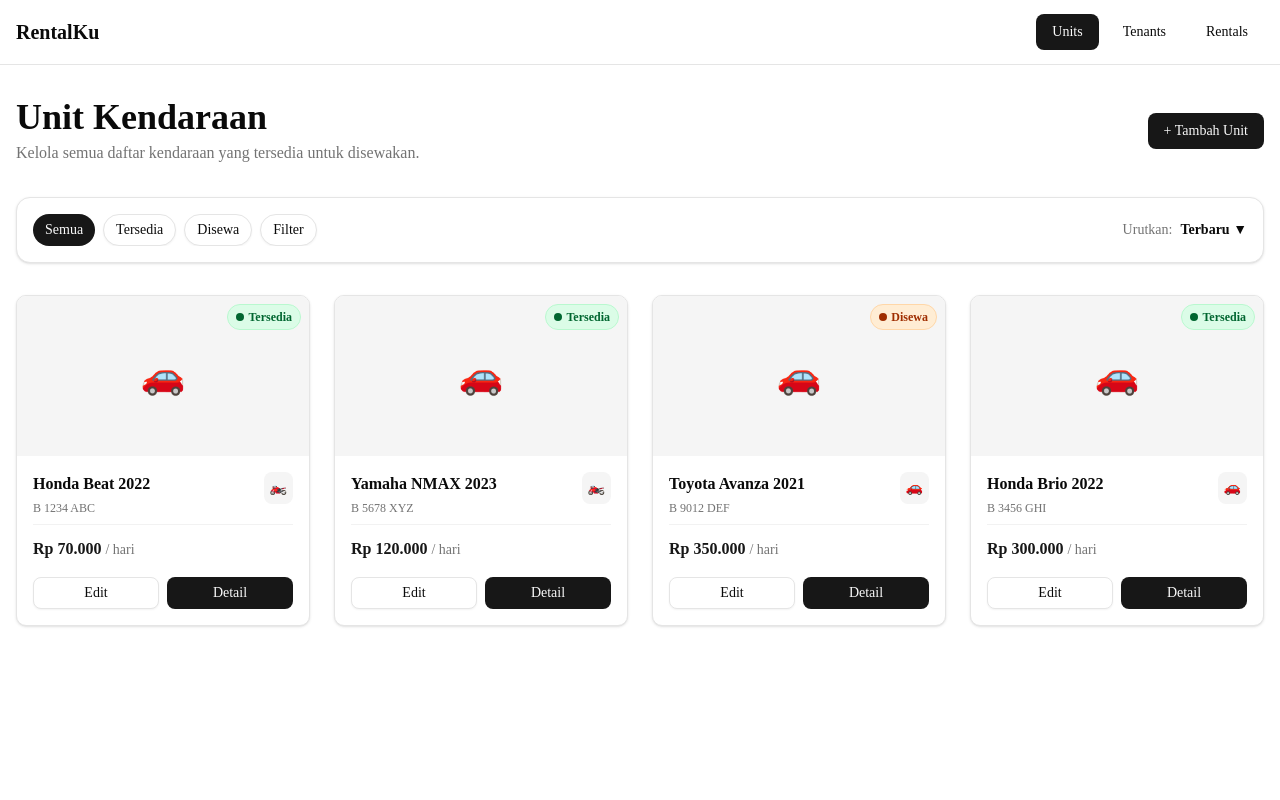
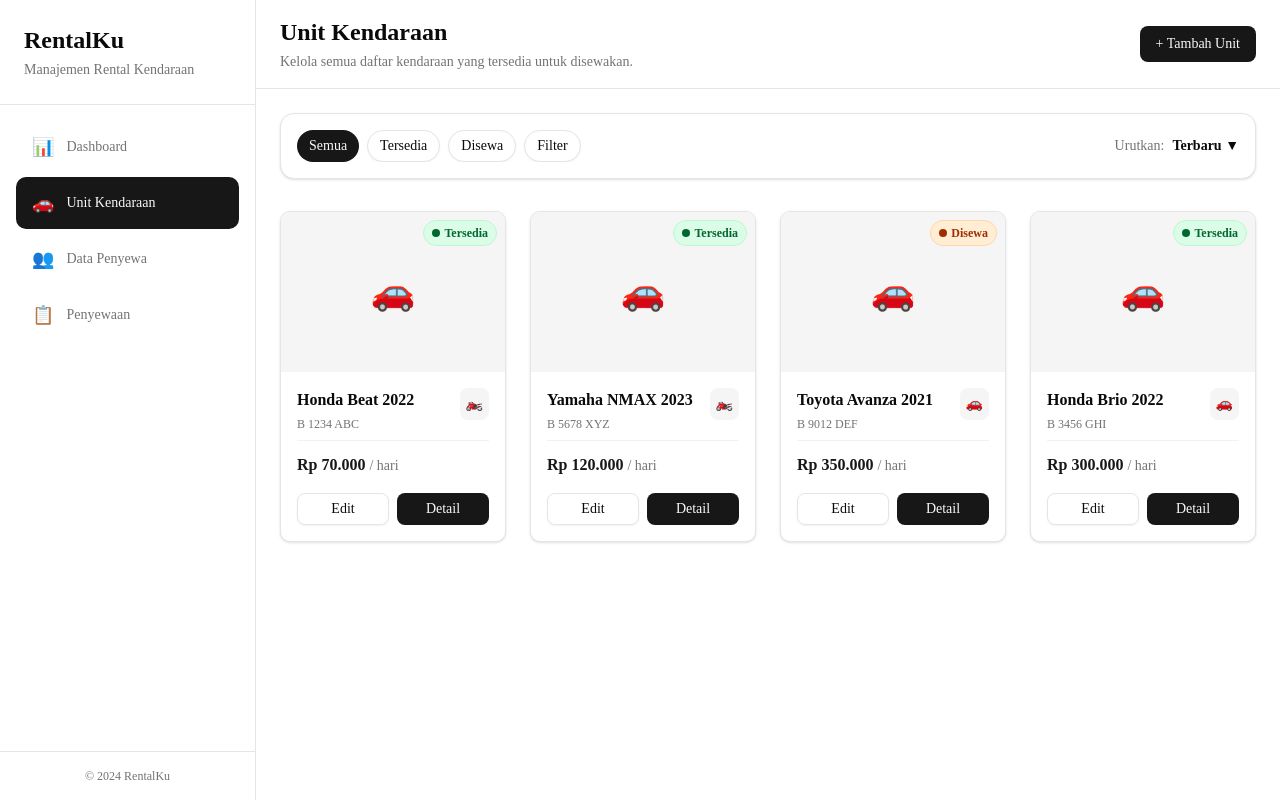
Before and after one commit to hfzfjr/RentalKu, a Next.js app: page /units in a window 1280 px wide. Built offline with nearby package versions, Linux system fonts and the light colour scheme.

Commit message:
ubah navbar menjadi sidebar

```diff
--- a/src/app/layout.tsx
+++ b/src/app/layout.tsx
@@ -1,7 +1,6 @@
 import type { Metadata } from "next";
 import { Geist, Geist_Mono } from "next/font/google";
 import "./globals.css";
-import { Navigation } from "@/components/navigation";
 
 const geistSans = Geist({
   variable: "--font-geist-sans",
@@ -28,8 +27,7 @@ export default function RootLayout({
       lang="en"
       className={`${geistSans.variable} ${geistMono.variable} h-full antialiased`}
     >
-      <body className="min-h-full flex flex-col">
-        <Navigation />
+      <body className="min-h-full">
         {children}
       </body>
     </html>
--- a/src/app/page.tsx
+++ b/src/app/page.tsx
@@ -1,4 +1,7 @@
+"use client";
+
 import { mockUnits, mockPenyewa } from "@/lib/mock-data";
+import { SidebarLayout } from "@/components/SidebarLayout";
 
 export default function DashboardPage() {
   // Calculate stats from mock data
@@ -8,12 +11,10 @@ export default function DashboardPage() {
   const totalTenants = mockPenyewa.length;
 
   return (
-    <div className="container mx-auto px-4 py-8 max-w-7xl">
-      {/* Page Header */}
-      <div className="mb-8">
-        <h1 className="text-3xl font-bold text-foreground">Dashboard</h1>
-        <p className="text-muted-foreground mt-1">Ringkasan aktivitas rental kendaraan Anda</p>
-      </div>
+    <SidebarLayout
+      title="Dashboard"
+      description="Ringkasan aktivitas rental kendaraan Anda"
+    >
 
       {/* Stat Cards Grid */}
       <section className="grid grid-cols-1 sm:grid-cols-2 lg:grid-cols-4 gap-6 mb-8">
@@ -56,7 +57,7 @@ export default function DashboardPage() {
           </div>
         </div>
       </section>
-    </div>
+    </SidebarLayout>
   );
 }
 
--- a/src/app/rentals/new/page.tsx
+++ b/src/app/rentals/new/page.tsx
@@ -4,6 +4,7 @@ import { useState, useEffect } from "react";
 import { useRouter } from "next/navigation";
 import { mockUnits, mockPenyewa, mockPenyewaan, Unit, Penyewa, Penyewaan } from "@/lib/mock-data";
 import { Button } from "@/components/ui/button";
+import { SidebarLayout } from "@/components/SidebarLayout";
 
 export default function NewRentalPage() {
   const router = useRouter();
@@ -91,26 +92,18 @@ export default function NewRentalPage() {
   };
 
   return (
-    <div className="container mx-auto px-4 py-8 max-w-7xl">
-      {/* Header */}
-      <header className="w-full bg-card border-b sticky top-0 z-40 mb-8">
-        <div className="flex items-center justify-between py-4">
-          <button
-            onClick={() => router.push("/rentals")}
-            className="flex items-center gap-2 text-muted-foreground hover:text-foreground transition-colors"
-          >
-            <span className="text-xl">←</span>
-            <span className="text-sm font-medium">Kembali</span>
-          </button>
-          <div className="font-bold text-foreground">RentalKu</div>
-        </div>
-      </header>
-
-      {/* Page Header */}
-      <div className="mb-8">
-        <h1 className="text-4xl font-bold text-foreground mb-2">Buat Penyewaan Baru</h1>
-        <p className="text-muted-foreground">Lengkapi form di bawah ini untuk mencatat transaksi penyewaan baru.</p>
-      </div>
+    <SidebarLayout
+      title="Buat Penyewaan Baru"
+      description="Lengkapi form di bawah ini untuk mencatat transaksi penyewaan baru."
+      action={
+        <Button
+          variant="outline"
+          onClick={() => router.push("/rentals")}
+        >
+          Kembali
+        </Button>
+      }
+    >
 
       {/* Two Column Layout */}
       <div className="grid grid-cols-1 lg:grid-cols-12 gap-8 items-start">
@@ -323,6 +316,6 @@ export default function NewRentalPage() {
           </div>
         </div>
       </div>
-    </div>
+    </SidebarLayout>
   );
 }
--- a/src/app/rentals/page.tsx
+++ b/src/app/rentals/page.tsx
@@ -1,19 +1,34 @@
 "use client";
 
-import { useState } from "react";
+import { useState, useEffect } from "react";
 import Link from "next/link";
 import { mockPenyewaan, mockUnits, mockPenyewa } from "@/lib/mock-data";
 import { Button } from "@/components/ui/button";
+import { SidebarLayout } from "@/components/SidebarLayout";
 
 type StatusFilter = "semua" | "berlangsung" | "selesai";
 
 export default function RentalsPage() {
   const [statusFilter, setStatusFilter] = useState<StatusFilter>("semua");
+  const [penyewaan, setPenyewaan] = useState(mockPenyewaan);
+  const [units, setUnits] = useState(mockUnits);
+  const [tenants, setTenants] = useState(mockPenyewa);
+
+  // Load data from localStorage or mock data
+  useEffect(() => {
+    const storedUnits = localStorage.getItem("mockUnits");
+    const storedTenants = localStorage.getItem("mockTenants");
+    const storedPenyewaan = localStorage.getItem("mockPenyewaan");
+
+    setUnits(storedUnits ? JSON.parse(storedUnits) : mockUnits);
+    setTenants(storedTenants ? JSON.parse(storedTenants) : mockPenyewa);
+    setPenyewaan(storedPenyewaan ? JSON.parse(storedPenyewaan) : mockPenyewaan);
+  }, []);
 
   // Join penyewaan with unit and penyewa data
-  const rentalsWithDetails = mockPenyewaan.map((penyewaan) => {
-    const unit = mockUnits.find((u) => u.id === penyewaan.unitId);
-    const penyewa = mockPenyewa.find((p) => p.id === penyewaan.penyewaId);
+  const rentalsWithDetails = penyewaan.map((penyewaan) => {
+    const unit = units.find((u) => u.id === penyewaan.unitId);
+    const penyewa = tenants.find((p) => p.id === penyewaan.penyewaId);
 
     // Calculate total price based on rental duration
     const startDate = new Date(penyewaan.tanggalMulai);
@@ -62,19 +77,17 @@ export default function RentalsPage() {
   };
 
   return (
-    <div className="container mx-auto px-4 py-8 max-w-7xl">
-      {/* Page Header */}
-      <div className="flex flex-col sm:flex-row sm:items-center justify-between gap-4 mb-8">
-        <div>
-          <h1 className="text-4xl font-bold text-foreground">Penyewaan</h1>
-          <p className="text-muted-foreground mt-1">Kelola semua transaksi penyewaan kendaraan Anda.</p>
-        </div>
+    <SidebarLayout
+      title="Penyewaan"
+      description="Kelola semua transaksi penyewaan kendaraan Anda."
+      action={
         <Link href="/rentals/new">
           <Button className="whitespace-nowrap">
             + Buat Penyewaan Baru
           </Button>
         </Link>
-      </div>
+      }
+    >
 
       {/* Status Filters */}
       <div className="flex flex-wrap items-center gap-2 border-b border-border pb-4 mb-6">
@@ -246,6 +259,6 @@ export default function RentalsPage() {
           </div>
         </div>
       )}
-    </div>
+    </SidebarLayout>
   );
 }
--- a/src/app/tenants/page.tsx
+++ b/src/app/tenants/page.tsx
@@ -4,6 +4,7 @@ import { useState } from "react";
 import { mockPenyewa, Penyewa } from "@/lib/mock-data";
 import { Button } from "@/components/ui/button";
 import { TenantDialog } from "@/components/TenantDialog";
+import { SidebarLayout } from "@/components/SidebarLayout";
 
 export default function TenantsPage() {
   const [searchQuery, setSearchQuery] = useState("");
@@ -71,17 +72,15 @@ export default function TenantsPage() {
   };
 
   return (
-    <div className="container mx-auto px-4 py-8 max-w-7xl">
-      {/* Page Header */}
-      <div className="flex flex-col md:flex-row justify-between items-start md:items-center gap-4 mb-8">
-        <div>
-          <h1 className="text-4xl font-bold text-foreground">Data Penyewa</h1>
-          <p className="text-muted-foreground mt-1">Kelola data penyewa kendaraan.</p>
-        </div>
-        <Button onClick={handleOpenAddDialog} className="hidden md:flex">
+    <SidebarLayout
+      title="Data Penyewa"
+      description="Kelola data penyewa kendaraan."
+      action={
+        <Button onClick={handleOpenAddDialog}>
           + Tambah Penyewa
         </Button>
-      </div>
+      }
+    >
 
       {/* Search Bar */}
       <div className="mb-8">
@@ -281,6 +280,6 @@ export default function TenantsPage() {
           </div>
         </div>
       )}
-    </div>
+    </SidebarLayout>
   );
 }
--- a/src/app/units/[id]/page.tsx
+++ b/src/app/units/[id]/page.tsx
@@ -4,6 +4,7 @@ import { useState, useEffect } from "react";
 import { useRouter } from "next/navigation";
 import { mockUnits } from "@/lib/mock-data";
 import { Button } from "@/components/ui/button";
+import { SidebarLayout } from "@/components/SidebarLayout";
 
 export default function UnitDetailPage({ params }: { params: { id: string } }) {
   const router = useRouter();
@@ -48,14 +49,12 @@ export default function UnitDetailPage({ params }: { params: { id: string } }) {
 
   const handleSave = () => {
     // In a real app, this would update the data source
-    console.log("Saving unit:", formData);
     // Redirect to /units after save
     router.push("/units");
   };
 
   const handleDelete = () => {
     // In a real app, this would delete from the data source
-    console.log("Deleting unit:", params.id);
     setShowDeleteDialog(false);
     // Redirect to /units after delete
     router.push("/units");
@@ -81,33 +80,18 @@ export default function UnitDetailPage({ params }: { params: { id: string } }) {
   const isAvailable = formData.status === "tersedia";
 
   return (
-    <div className="container mx-auto px-4 py-8 max-w-7xl">
-      {/* Top Bar */}
-      <header className="sticky top-0 z-10 bg-background border-b px-4 py-4 flex items-center gap-4 mb-8">
-        <button
+    <SidebarLayout
+      title="Detail Unit Kendaraan"
+      description="Edit detail unit kendaraan."
+      action={
+        <Button
+          variant="outline"
           onClick={() => router.push("/units")}
-          className="flex items-center gap-2 text-muted-foreground hover:text-foreground transition-colors focus:outline-none focus:ring-2 focus:ring-primary/20 rounded-lg p-2"
         >
-          <span className="text-xl">←</span>
-          <span className="text-sm font-medium">Kembali</span>
-        </button>
-        <div className="h-6 w-px bg-border mx-2"></div>
-        <h1 className="text-xl font-bold text-foreground hidden md:block">Detail Unit Kendaraan</h1>
-        <h1 className="text-xl font-bold text-foreground md:hidden">Detail Unit</h1>
-        <div className="ml-auto flex items-center gap-2">
-          <span
-            className={`px-3 py-1 rounded-full text-xs font-medium flex items-center gap-2 ${
-              isAvailable
-                ? "bg-green-100 text-green-800"
-                : "bg-orange-100 text-orange-800"
-            }`}
+          Kembali
+        </Button>
+      }
     >
-            <span className={`w-2 h-2 rounded-full ${isAvailable ? "bg-green-600" : "bg-orange-600"}`}></span>
-            {isAvailable ? "Tersedia" : "Disewa"}
-          </span>
-        </div>
-      </header>
-
       {/* Form Area */}
       <div className="bg-card border rounded-xl shadow-sm overflow-hidden">
         <div className="p-6 md:p-8 grid grid-cols-1 md:grid-cols-12 gap-6 lg:gap-8">
@@ -220,8 +204,7 @@ export default function UnitDetailPage({ params }: { params: { id: string } }) {
                   <button
                     type="button"
                     onClick={() => handleStatusChange("tersedia")}
-                    className={`px-4 py-2 rounded-md text-sm font-medium transition-all focus:outline-none focus:ring-2 focus:ring-primary/20 ${
-                      isAvailable
+                    className={`px-4 py-2 rounded-md text-sm font-medium transition-all focus:outline-none focus:ring-2 focus:ring-primary/20 ${isAvailable
                       ? "bg-background text-foreground shadow-sm"
                       : "text-muted-foreground hover:text-foreground"
                       }`}
@@ -231,8 +214,7 @@ export default function UnitDetailPage({ params }: { params: { id: string } }) {
                   <button
                     type="button"
                     onClick={() => handleStatusChange("disewa")}
-                    className={`px-4 py-2 rounded-md text-sm font-medium transition-all focus:outline-none focus:ring-2 focus:ring-primary/20 ${
-                      !isAvailable
+                    className={`px-4 py-2 rounded-md text-sm font-medium transition-all focus:outline-none focus:ring-2 focus:ring-primary/20 ${!isAvailable
                       ? "bg-background text-foreground shadow-sm"
                       : "text-muted-foreground hover:text-foreground"
                       }`}
@@ -303,6 +285,6 @@ export default function UnitDetailPage({ params }: { params: { id: string } }) {
           </div>
         </div>
       )}
-    </div>
+    </SidebarLayout>
   );
 }
--- a/src/app/units/new/page.tsx
+++ b/src/app/units/new/page.tsx
@@ -3,6 +3,7 @@
 import { useState } from "react";
 import { useRouter } from "next/navigation";
 import { Button } from "@/components/ui/button";
+import { SidebarLayout } from "@/components/SidebarLayout";
 
 export default function NewUnitPage() {
   const router = useRouter();
@@ -39,9 +40,6 @@ export default function NewUnitPage() {
       ...formData,
     };
 
-    // In a real app, this would save to a database
-    console.log("Adding new unit:", newUnit);
-
     // For now, we'll store in localStorage to persist across page reloads
     const existingUnits = JSON.parse(localStorage.getItem("mockUnits") || "[]");
     const updatedUnits = [...existingUnits, newUnit];
@@ -54,21 +52,18 @@ export default function NewUnitPage() {
   const isAvailable = formData.status === "tersedia";
 
   return (
-    <div className="container mx-auto px-4 py-8 max-w-7xl">
-      {/* Top Bar */}
-      <header className="sticky top-0 z-10 bg-background border-b px-4 py-4 flex items-center gap-4 mb-8">
-        <button
+    <SidebarLayout
+      title="Tambah Unit Kendaraan"
+      description="Tambah unit kendaraan baru ke dalam sistem."
+      action={
+        <Button
+          variant="outline"
           onClick={() => router.push("/units")}
-          className="flex items-center gap-2 text-muted-foreground hover:text-foreground transition-colors focus:outline-none focus:ring-2 focus:ring-primary/20 rounded-lg p-2"
         >
-          <span className="text-xl">←</span>
-          <span className="text-sm font-medium">Kembali</span>
-        </button>
-        <div className="h-6 w-px bg-border mx-2"></div>
-        <h1 className="text-xl font-bold text-foreground hidden md:block">Tambah Unit Kendaraan</h1>
-        <h1 className="text-xl font-bold text-foreground md:hidden">Tambah Unit</h1>
-      </header>
-
+          Kembali
+        </Button>
+      }
+    >
       {/* Form Area */}
       <div className="bg-card border rounded-xl shadow-sm overflow-hidden">
         <div className="p-6 md:p-8 grid grid-cols-1 md:grid-cols-12 gap-6 lg:gap-8">
@@ -177,8 +172,7 @@ export default function NewUnitPage() {
                   <button
                     type="button"
                     onClick={() => handleStatusChange("tersedia")}
-                    className={`px-4 py-2 rounded-md text-sm font-medium transition-all focus:outline-none focus:ring-2 focus:ring-primary/20 ${
-                      isAvailable
+                    className={`px-4 py-2 rounded-md text-sm font-medium transition-all focus:outline-none focus:ring-2 focus:ring-primary/20 ${isAvailable
                       ? "bg-background text-foreground shadow-sm"
                       : "text-muted-foreground hover:text-foreground"
                       }`}
@@ -188,8 +182,7 @@ export default function NewUnitPage() {
                   <button
                     type="button"
                     onClick={() => handleStatusChange("disewa")}
-                    className={`px-4 py-2 rounded-md text-sm font-medium transition-all focus:outline-none focus:ring-2 focus:ring-primary/20 ${
-                      !isAvailable
+                    className={`px-4 py-2 rounded-md text-sm font-medium transition-all focus:outline-none focus:ring-2 focus:ring-primary/20 ${!isAvailable
                       ? "bg-background text-foreground shadow-sm"
                       : "text-muted-foreground hover:text-foreground"
                       }`}
@@ -224,6 +217,6 @@ export default function NewUnitPage() {
           </div>
         </div>
       </div>
-    </div>
+    </SidebarLayout>
   );
 }
--- a/src/app/units/page.tsx
+++ b/src/app/units/page.tsx
@@ -3,22 +3,21 @@
 import Link from "next/link";
 import { mockUnits } from "@/lib/mock-data";
 import { Button } from "@/components/ui/button";
+import { SidebarLayout } from "@/components/SidebarLayout";
 
 export default function UnitsPage() {
   return (
-    <div className="container mx-auto px-4 py-8 max-w-7xl">
-      {/* Page Header */}
-      <div className="flex flex-col md:flex-row justify-between items-start md:items-center gap-4 mb-8">
-        <div>
-          <h1 className="text-4xl font-bold text-foreground">Unit Kendaraan</h1>
-          <p className="text-muted-foreground mt-1">Kelola semua daftar kendaraan yang tersedia untuk disewakan.</p>
-        </div>
+    <SidebarLayout
+      title="Unit Kendaraan"
+      description="Kelola semua daftar kendaraan yang tersedia untuk disewakan."
+      action={
         <Link href="/units/new">
-          <Button className="hidden md:flex">
+          <Button>
             + Tambah Unit
           </Button>
         </Link>
-      </div>
+      }
+    >
 
       {/* Filters & Search */}
       <div className="bg-card border rounded-xl p-4 mb-8 shadow-sm">
@@ -67,7 +66,7 @@ export default function UnitsPage() {
           ))}
         </div>
       )}
-    </div>
+    </SidebarLayout>
   );
 }
 
--- /dev/null
+++ b/src/components/Sidebar.tsx
@@ -0,0 +1,87 @@
+"use client";
+
+import { usePathname } from "next/navigation";
+import Link from "next/link";
+
+interface NavItem {
+  label: string;
+  href: string;
+  icon: string;
+}
+
+const navItems: NavItem[] = [
+  { label: "Dashboard", href: "/", icon: "📊" },
+  { label: "Unit Kendaraan", href: "/units", icon: "🚗" },
+  { label: "Data Penyewa", href: "/tenants", icon: "👥" },
+  { label: "Penyewaan", href: "/rentals", icon: "📋" },
+];
+
+interface SidebarProps {
+  isOpen: boolean;
+  onClose: () => void;
+}
+
+export function Sidebar({ isOpen, onClose }: SidebarProps) {
+  const pathname = usePathname();
+
+  return (
+    <>
+      {/* Mobile Backdrop */}
+      {isOpen && (
+        <div
+          className="fixed inset-0 z-40 bg-foreground/40 backdrop-blur-sm lg:hidden"
+          onClick={onClose}
+        />
+      )}
+
+      {/* Sidebar */}
+      <aside
+        className={`fixed left-0 top-0 z-50 h-screen w-64 bg-card border-r border-border flex flex-col transition-transform duration-300 ease-in-out lg:translate-x-0 lg:z-40 ${isOpen ? "translate-x-0" : "-translate-x-full"
+          }`}
+      >
+        {/* Logo Section */}
+        <div className="p-6 border-b border-border flex items-center justify-between">
+          <div>
+            <h1 className="text-2xl font-bold text-foreground">RentalKu</h1>
+            <p className="text-sm text-muted-foreground mt-1">Manajemen Rental Kendaraan</p>
+          </div>
+          <button
+            onClick={onClose}
+            className="lg:hidden text-muted-foreground hover:text-foreground p-2"
+            aria-label="Close sidebar"
+          >
+            <span className="text-xl">×</span>
+          </button>
+        </div>
+
+        {/* Navigation */}
+        <nav className="flex-1 p-4 space-y-1">
+          {navItems.map((item) => {
+            const isActive = pathname === item.href || (item.href !== "/" && pathname.startsWith(item.href));
+            return (
+              <Link
+                key={item.href}
+                href={item.href}
+                onClick={() => onClose()}
+                className={`flex items-center gap-3 px-4 py-3 rounded-lg text-sm font-medium transition-colors ${isActive
+                    ? "bg-primary text-primary-foreground"
+                    : "text-muted-foreground hover:bg-muted hover:text-foreground"
+                  }`}
+              >
+                <span className="text-lg">{item.icon}</span>
+                {item.label}
+              </Link>
+            );
+          })}
+        </nav>
+
+        {/* Footer */}
+        <div className="p-4 border-t border-border">
+          <p className="text-xs text-muted-foreground text-center">
+            © 2024 RentalKu
+          </p>
+        </div>
+      </aside>
+    </>
+  );
+}
--- /dev/null
+++ b/src/components/SidebarLayout.tsx
@@ -0,0 +1,51 @@
+"use client";
+
+import { ReactNode, useState } from "react";
+import { Sidebar } from "./Sidebar";
+
+interface SidebarLayoutProps {
+  children: ReactNode;
+  title: string;
+  description?: string;
+  action?: ReactNode;
+}
+
+export function SidebarLayout({ children, title, description, action }: SidebarLayoutProps) {
+  const [isSidebarOpen, setIsSidebarOpen] = useState(false);
+
+  return (
+    <div className="flex min-h-screen bg-background">
+      <Sidebar isOpen={isSidebarOpen} onClose={() => setIsSidebarOpen(false)} />
+
+      {/* Main Content */}
+      <main className="flex-1 lg:ml-64">
+        {/* Top Bar */}
+        <header className="sticky top-0 z-30 bg-background border-b px-6 py-4">
+          <div className="flex items-center justify-between">
+            <div className="flex items-center gap-4">
+              <button
+                onClick={() => setIsSidebarOpen(true)}
+                className="lg:hidden text-muted-foreground hover:text-foreground p-2"
+                aria-label="Open sidebar"
+              >
+                <span className="text-xl">☰</span>
+              </button>
+              <div>
+                <h1 className="text-2xl font-bold text-foreground">{title}</h1>
+                {description && (
+                  <p className="text-sm text-muted-foreground mt-1">{description}</p>
+                )}
+              </div>
+            </div>
+            {action && <div className="flex items-center gap-2">{action}</div>}
+          </div>
+        </header>
+
+        {/* Page Content */}
+        <div className="p-6">
+          {children}
+        </div>
+      </main>
+    </div>
+  );
+}
```
Also changed, not shown: src/app/rentals/[id]/page.tsx (+26 -31 lines). Lines whose indentation alone changed are shown as unchanged.
